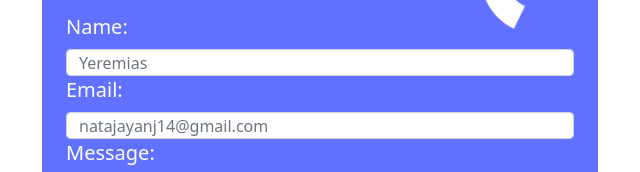
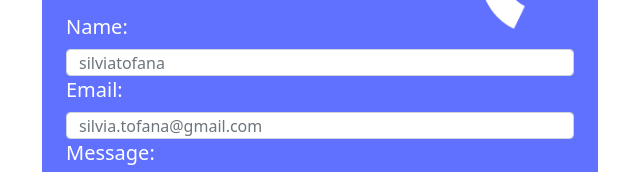
Before and after one commit to silviatofana/portfolio-bootstrap, a website: page index.html in a window 1280 px wide. Shown: the part 3297-3469 px from the top of the page, 302-942 px from the left. Drawn offline with nearby package versions, Linux system fonts and the light colour scheme; a web font is replaced by a local one.

Commit message:
commit changes html and css

```diff
--- a/index.html
+++ b/index.html
@@ -268,7 +268,7 @@
                 class="form-control px-auto"
                 id="name"
                 maxlength="30"
-                placeholder="Yeremias"
+                placeholder="silviatofana"
                 required
               />
             </div>
@@ -279,7 +279,7 @@
               type="email"
               class="form-control"
               id="email"
-              placeholder="natajayanj14@gmail.com"
+              placeholder="silvia.tofana@gmail.com"
               required
             />
           </li>
```
